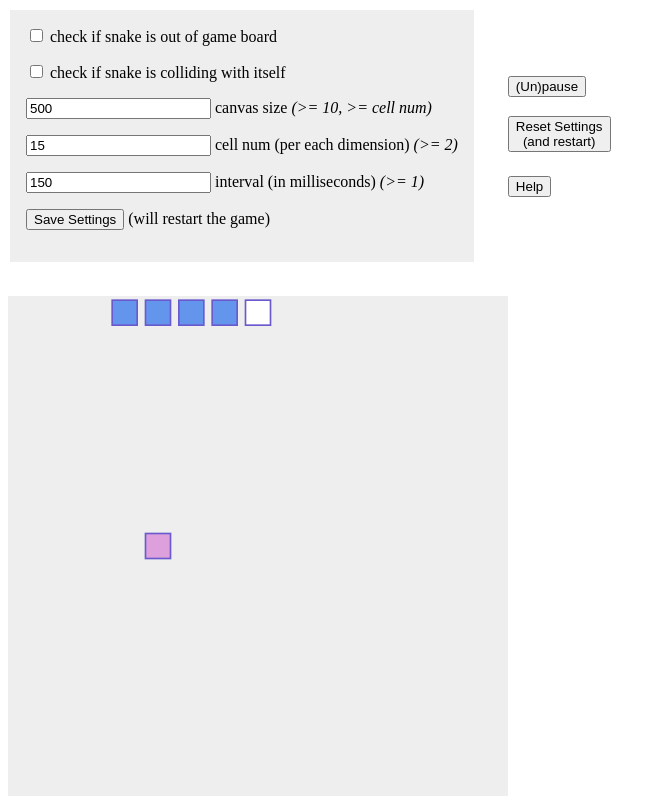
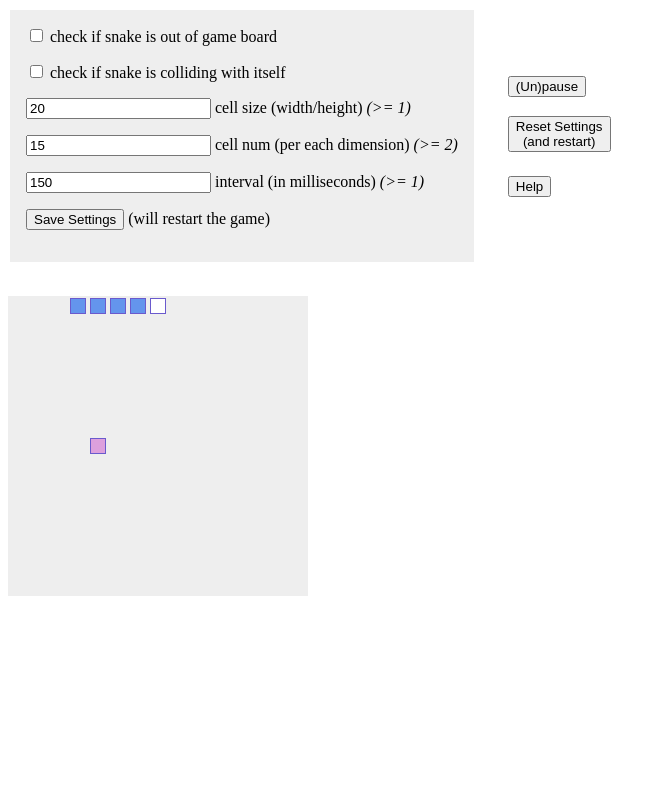
Before and after one commit to sigmaray/jssnake, a plain HTML site: page index.html in a window 1280 px wide. Shown: the whole page, without its empty margins (0-666 px from the left). Drawn offline with Linux system fonts and the light colour scheme.

Commit message:
Replace canvasSize with cellSize. Improve readme

```diff
--- a/constants.js
+++ b/constants.js
@@ -17,7 +17,7 @@ COLORS = {
 };
 
 const DEFAULT_SETTINGS = {
-  canvasSize: 500,
+  cellSize: 20,
   cellNum: 15,
   intervalMilliseconds: 150,
   checkIsOut: false,
--- a/index.html
+++ b/index.html
@@ -17,9 +17,9 @@
               >
             </p>
             <p>
-              <input type="text" id="canvasSize" />
-              <label for="canvasSize">canvas size</label>
-              <i>(&gt;= 10, &gt;= cell num)</i>
+              <input type="text" id="cellSize" />
+              <label for="cellSize">cell size (width/height)</label>
+              <i>(&gt;= 1)</i>
             </p>
             <p>
               <input type="text" id="cellNum" />
--- a/lib.js
+++ b/lib.js
@@ -34,20 +34,11 @@ const isColliding = (snakeSegments) => {
 
 const validateSettings = (settings) => {
   let valid = true;
-  ["canvasSize", "cellNum", "intervalMilliseconds"].forEach((key) => {
+  ["cellSize", "cellNum", "intervalMilliseconds"].forEach((key) => {
     if (!settings[key] || Number.parseInt(settings[key]) <= 0) {
       valid = false;
     }
   });
-
-  if (
-    Number.parseInt(settings["canvasSize"]) < Number.parseInt(settings["cellNum"])
-  )
-    valid = false;
-
-  if (Number.parseInt(settings["canvasSize"]) < 10) {
-    valid = false;
-  }
 
   if (Number.parseInt(settings["cellNum"]) < 2) {
     valid = false;
@@ -162,8 +153,7 @@ const settingsToFormElements = (settings) => {
 const renderMatrixToCanvas = (
   matrix,
   elCanvas,
-  segmentWidth,
-  segmentHeight
+  cellSize
 ) => {
   const ctx = elCanvas.getContext("2d");
   ctx.clearRect(0, 0, elCanvas.width, elCanvas.height);
@@ -181,10 +171,10 @@ const renderMatrixToCanvas = (
 
         drawRectangle(
           ctx,
-          x * segmentWidth,
-          y * segmentHeight,
-          segmentHeight,
-          segmentWidth,
+          x * cellSize,
+          y * cellSize,
+          cellSize,
+          cellSize,
           color,
           COLORS.segmentBorder
         );
@@ -193,7 +183,7 @@ const renderMatrixToCanvas = (
   });
 };
 
-const appendCanvas = (canvasSize) => {
+const appendCanvas = (cellNum, cellSize) => {
   const elCanvas = document.createElement("canvas");
   elCanvas.setAttribute(
     "style",
@@ -203,8 +193,8 @@ const appendCanvas = (canvasSize) => {
     `
   );
 
-  elCanvas.setAttribute("width", canvasSize);
-  elCanvas.setAttribute("height", canvasSize);
+  elCanvas.setAttribute("width", cellSize * cellNum);
+  elCanvas.setAttribute("height", cellSize * cellNum);
   document.body.appendChild(elCanvas);
   return elCanvas;
 };
--- a/main.js
+++ b/main.js
@@ -99,8 +99,7 @@ const gameCycle = () => {
   renderMatrixToCanvas(
     snakeAndFoodToMatrix(state.snakeSegments, settings.cellNum, state.food),
     elCanvas,
-    segmentWidth,
-    segmentHeight
+    settings.cellSize
   );
 
   state.switchingDirection = false;
@@ -236,9 +235,6 @@ let settings = settingsFromStorage();
 // If settings have wrong values, we are fixing them.
 settings = fixSettings(settings, DEFAULT_SETTINGS);
 
-const segmentWidth = settings.canvasSize / settings.cellNum;
-const segmentHeight = settings.canvasSize / settings.cellNum;
-
 settingsToFormElements(settings);
 
 localStorage.setItem(SETTINGS_STORAGE_KEY, JSON.stringify(settings));
@@ -262,7 +258,7 @@ let state = {
 };
 
 // Canvas size depends on settings, that's why we append canvas dynamically
-const elCanvas = appendCanvas(settings.canvasSize);
+const elCanvas = appendCanvas(settings.cellNum, settings.cellSize);
 
 handleEvents();
 
@@ -271,6 +267,5 @@ interval = setInterval(gameCycle, settings.intervalMilliseconds);
 renderMatrixToCanvas(
   snakeAndFoodToMatrix(state.snakeSegments, settings.cellNum, state.food),
   elCanvas,
-  segmentWidth,
-  segmentHeight
+  settings.cellSize
 );
```
Also changed, not shown: README.md.
